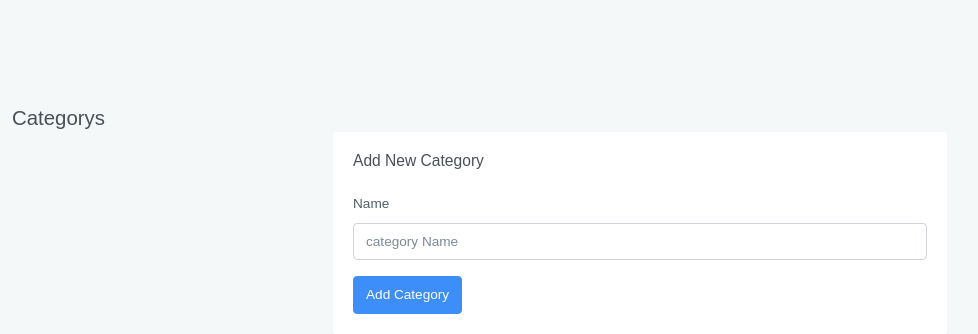
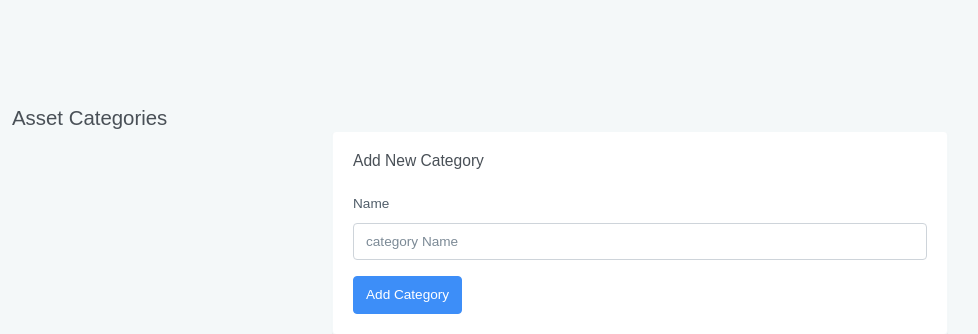
Before and after one commit to Agbobli5373/Asset-Management-System, a PHP site: page /admin/addCategory.php in a window 1280 px wide. Shown: the part 849-1183 px from the top of the page, without its empty margins (0-978 px from the left). Run offline with PHP 8.4, Linux system fonts and the light colour scheme; some libraries are stand-ins or nearby versions.

Commit message:
add Category functionality

```diff
--- a/admin/addCategory.php
+++ b/admin/addCategory.php
@@ -1,6 +1,6 @@
 <!doctype html>
 <html lang="en">
-<?php $title = "Add User" ?>
+<?php $title = "Add Asset Category" ?>
 <?php require_once '../share/head.php'; ?>
 
 <body data-sidebar="dark">
@@ -23,9 +23,7 @@
                     <div class="row">
                         <div class="col-12">
                             <div class="page-title-box d-flex align-items-center justify-content-between">
-                                <h4 class="mb-0 font-size-18">Categorys</h4>
-
-
+                                <h4 class="mb-0 font-size-18">Asset Categories</h4>
 
                             </div>
                         </div>
```
